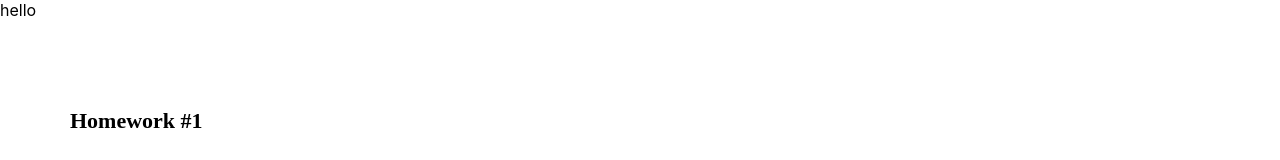
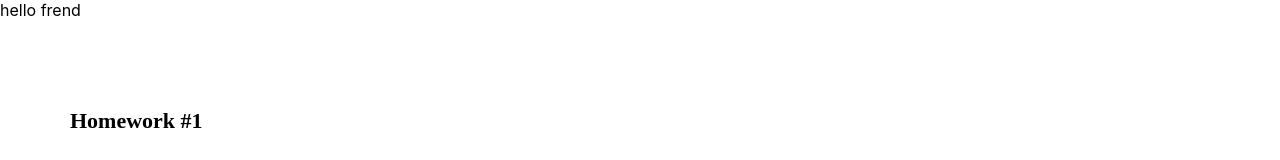
Before and after one commit to developeryudintsev/hometasks, a React (Create React App) app: page / in a window 1280 px wide. Shown: the top 160 px of the page. Built offline with nearby package versions, Linux system fonts and the light colour scheme.

Commit message:
home task 2(in proces 3.2)

```diff
--- a/package.json
+++ b/package.json
@@ -16,6 +16,7 @@
     "@types/react-dom": "18.0.6",
     "@types/uuid": "8.3.4",
     "axios": "0.27.2",
+    "deploy": "^1.0.3",
     "gh-pages": "^4.0.0",
     "react": "18.2.0",
     "react-dom": "18.2.0",
--- a/src/s2-homeworks/hw02/HW2.tsx
+++ b/src/s2-homeworks/hw02/HW2.tsx
@@ -56,7 +56,7 @@ function HW2() {
 
     return (
         <div id={'hw2'}>
-            hello
+            hello frend
             {/*<div className={s2.hwTitle}>Homework #2</div>*/}
             {/*<div className={s2.hw}>*/}
             {/*    <Affairs*/}
```
Also changed, not shown: 1 other file (tests, documents, lock files or other folders).
